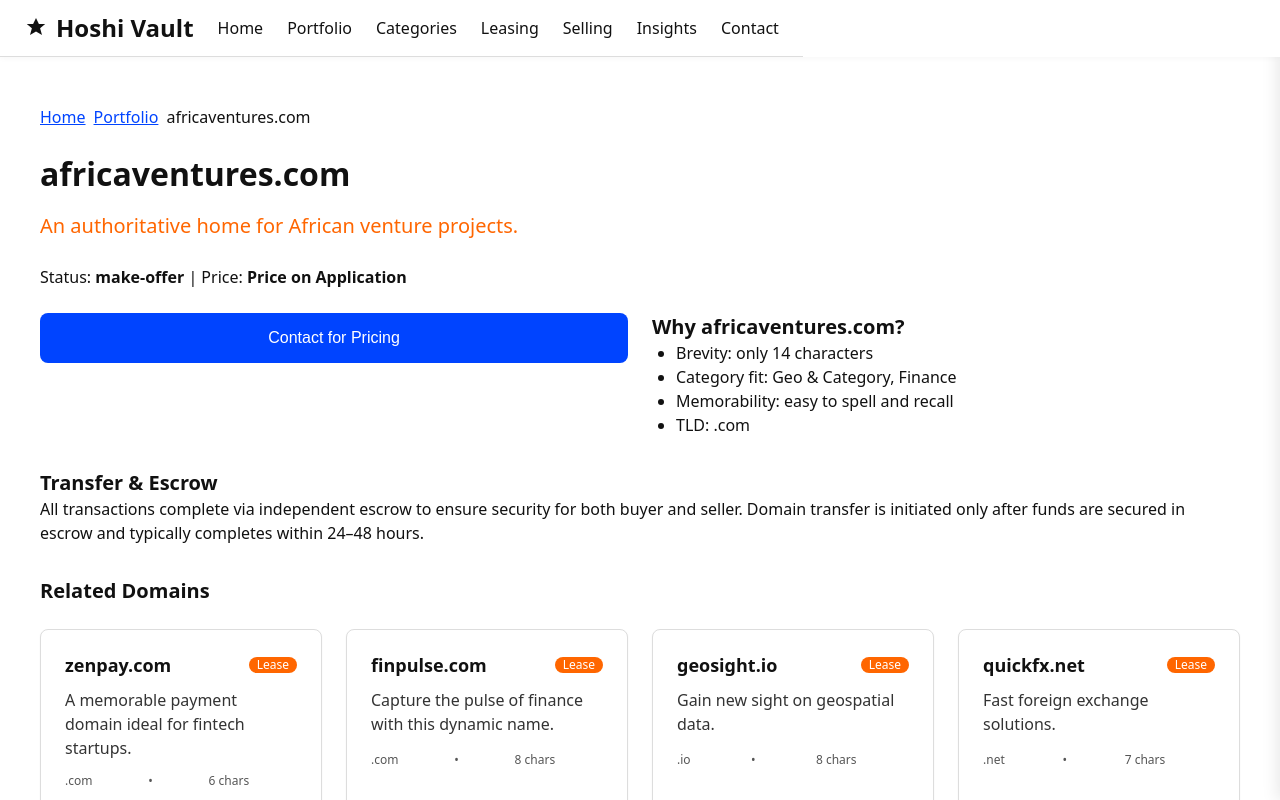
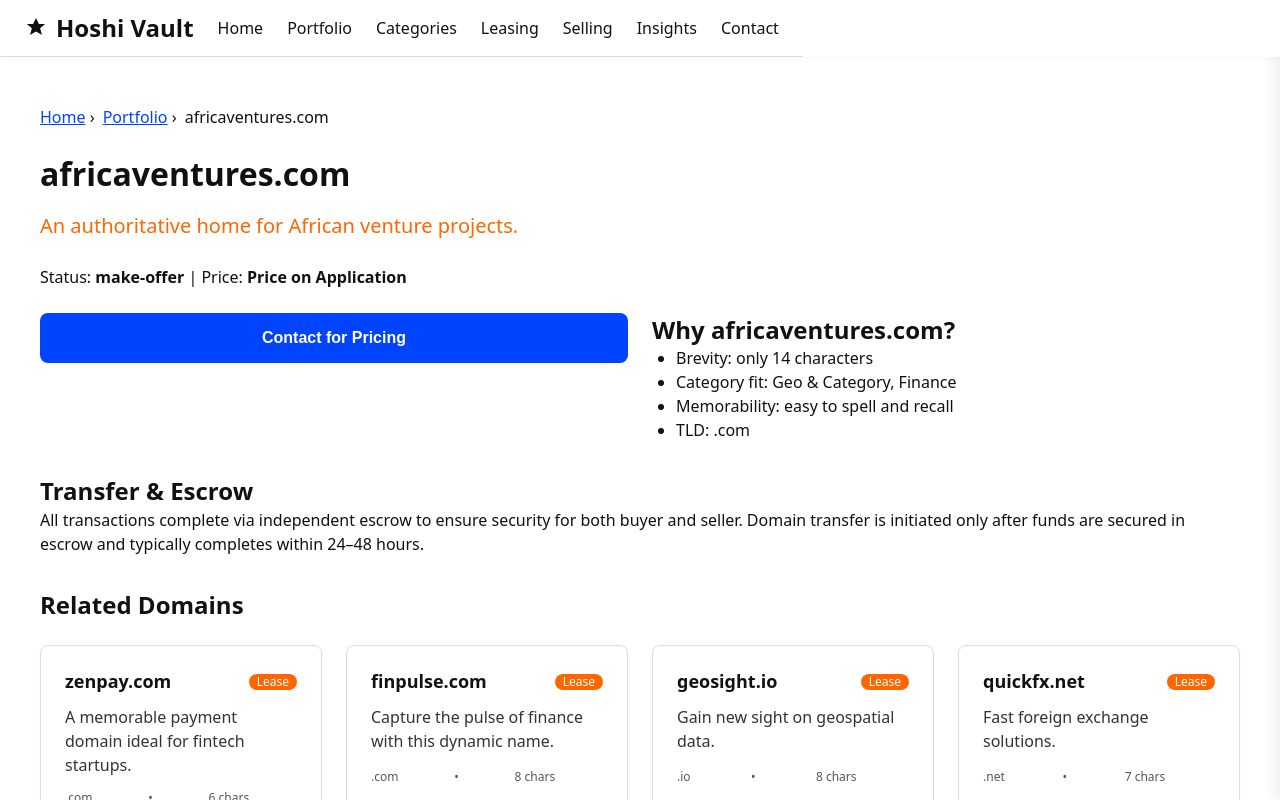
Before and after one commit to Hoshi-Cyber/hvault, a Next.js app: page /domain/africaventures-com in a window 1280 px wide. Shown: the top 800 px of the page. Built offline with nearby package versions, Linux system fonts and the light colour scheme.

Commit message:
feat(domain-detail): ensure CTA uses open(domain), tidy breadcrumbs and a11y

```diff
--- a/pages/domain/[slug].js
+++ b/pages/domain/[slug].js
@@ -19,10 +19,13 @@ export default function DomainDetail() {
 
   if (!domain) {
     return (
-      <div className="container" style={{ padding: 'var(--space-5) 0' }}>
+      <main className="container" style={{ padding: 'var(--space-5) 0' }}>
         <h1>Domain Not Found</h1>
         <p>The requested domain could not be found in our inventory.</p>
-      </div>
+        <p>
+          <Link href="/portfolio">Return to portfolio</Link>
+        </p>
+      </main>
     );
   }
 
@@ -36,7 +39,11 @@ export default function DomainDetail() {
 
   // Related domains: up to 4 from same categories
   const related = domains
-    .filter((d) => d.slug !== domain.slug && d.categories.some((c) => domain.categories.includes(c)))
+    .filter(
+      (d) =>
+        d.slug !== domain.slug &&
+        d.categories.some((c) => domain.categories.includes(c))
+    )
     .slice(0, 4);
 
   // Structured data
@@ -46,14 +53,14 @@ export default function DomainDetail() {
           '@type': 'Offer',
           price: domain.price_value,
           priceCurrency: 'USD',
-          availability: 'http://schema.org/InStock',
+          availability: 'http://schema.org/InStock'
         }
       : domain.price_type === 'range'
       ? {
           '@type': 'AggregateOffer',
           lowPrice: domain.price_value[0],
           highPrice: domain.price_value[1],
-          priceCurrency: 'USD',
+          priceCurrency: 'USD'
         }
       : null;
 
@@ -65,7 +72,7 @@ export default function DomainDetail() {
     brand: { '@type': 'Brand', name: 'Hoshi Vault' },
     offers,
     sku: domain.slug,
-    url: `https://hoshivault.com/domain/${domain.slug}`,
+    url: `https://hoshivault.com/domain/${domain.slug}`
   };
 
   return (
@@ -76,25 +83,58 @@ export default function DomainDetail() {
           name="description"
           content={`Secure ${domain.name} – premium domain available for lease or purchase. Escrow protected.`}
         />
-        <script type="application/ld+json" dangerouslySetInnerHTML={{ __html: JSON.stringify(productSchema) }} />
+        <script
+          type="application/ld+json"
+          // eslint-disable-next-line react/no-danger
+          dangerouslySetInnerHTML={{ __html: JSON.stringify(productSchema) }}
+        />
       </Head>
 
-      <div className="container" style={{ padding: 'var(--space-5) 0' }}>
+      <main className="container" style={{ padding: 'var(--space-5) 0' }}>
+        {/* Breadcrumbs */}
         <nav aria-label="Breadcrumb" style={{ marginBottom: 'var(--space-3)' }}>
-          <ol style={{ listStyle: 'none', display: 'flex', gap: '8px' }}>
-            <li><Link href="/">Home</Link></li>
-            <li><Link href="/portfolio">Portfolio</Link></li>
+          <ol
+            style={{
+              listStyle: 'none',
+              display: 'flex',
+              gap: '8px',
+              padding: 0,
+              margin: 0
+            }}
+          >
+            <li>
+              <Link href="/">Home</Link>
+              <span aria-hidden="true"> › </span>
+            </li>
+            <li>
+              <Link href="/portfolio">Portfolio</Link>
+              <span aria-hidden="true"> › </span>
+            </li>
             <li aria-current="page">{domain.name}</li>
           </ol>
         </nav>
 
-        <h1 style={{ marginBottom: 'var(--space-2)' }}>{domain.name}</h1>
-        <p style={{ marginBottom: 'var(--space-3)', fontSize: 'var(--font-size-h3)', color: 'var(--color-accent-secondary)' }}>
-          {domain.thesis}
-        </p>
-        <p>
-          Status: <strong>{domain.status}</strong> | Price: <strong>{priceDisplay}</strong>
-        </p>
+        <header>
+          <h1 style={{ marginBottom: 'var(--space-2)' }}>{domain.name}</h1>
+          <p
+            style={{
+              marginBottom: 'var(--space-3)',
+              fontSize: 'var(--font-size-h3)',
+              color: 'var(--color-accent-secondary)'
+            }}
+          >
+            {domain.thesis}
+          </p>
+          <p>
+            <span>
+              Status: <strong>{domain.status}</strong>
+            </span>{' '}
+            |{' '}
+            <span>
+              Price: <strong>{priceDisplay}</strong>
+            </span>
+          </p>
+        </header>
 
         <div
           style={{
@@ -102,48 +142,68 @@ export default function DomainDetail() {
             gap: 'var(--space-3)',
             flexWrap: 'wrap',
             marginTop: 'var(--space-3)',
-            alignItems: 'flex-start',
+            alignItems: 'flex-start'
           }}
         >
           {/* Pricing & CTA */}
-          <div style={{ flex: '1 1 300px', display: 'flex', flexDirection: 'column', gap: 'var(--space-2)' }}>
+          <section
+            aria-labelledby="pricing-cta"
+            style={{
+              flex: '1 1 300px',
+              display: 'flex',
+              flexDirection: 'column',
+              gap: 'var(--space-2)'
+            }}
+          >
+            <h2 id="pricing-cta" className="sr-only">
+              Purchase or Inquiry
+            </h2>
+
             {domain.price_type === 'fixed' && (
               <button
                 onClick={() => open(domain)}
+                aria-label={`Buy or inquire about ${domain.name} for ${priceDisplay}`}
                 style={{
                   background: 'var(--color-accent-primary)',
                   color: '#fff',
                   padding: 'var(--space-2)',
                   borderRadius: 'var(--radius)',
                   border: 'none',
+                  fontWeight: 600
                 }}
               >
                 Buy Now for {priceDisplay}
               </button>
             )}
+
             {domain.price_type === 'range' && (
               <button
                 onClick={() => open(domain)}
+                aria-label={`Make an offer for ${domain.name}`}
                 style={{
                   background: 'var(--color-accent-primary)',
                   color: '#fff',
                   padding: 'var(--space-2)',
                   borderRadius: 'var(--radius)',
                   border: 'none',
+                  fontWeight: 600
                 }}
               >
                 Make an Offer
               </button>
             )}
+
             {domain.price_type === 'POA' && (
               <button
                 onClick={() => open(domain)}
+                aria-label={`Contact Hoshi Vault for pricing on ${domain.name}`}
                 style={{
                   background: 'var(--color-accent-primary)',
                   color: '#fff',
                   padding: 'var(--space-2)',
                   borderRadius: 'var(--radius)',
                   border: 'none',
+                  fontWeight: 600
                 }}
               >
                 Contact for Pricing
@@ -163,11 +223,11 @@ export default function DomainDetail() {
                 terms={domain.lease_terms}
               />
             )}
-          </div>
+          </section>
 
           {/* Proof Points */}
-          <div style={{ flex: '1 1 300px' }}>
-            <h3>Why {domain.name}?</h3>
+          <section aria-labelledby="why-domain" style={{ flex: '1 1 300px' }}>
+            <h2 id="why-domain">Why {domain.name}?</h2>
             <ul style={{ paddingLeft: 'var(--space-3)', listStyle: 'disc' }}>
               <li>Brevity: only {domain.length} characters</li>
               <li>
@@ -180,28 +240,29 @@ export default function DomainDetail() {
               <li>Memorability: easy to spell and recall</li>
               <li>TLD: {domain.tld}</li>
             </ul>
-          </div>
+          </section>
         </div>
 
         {/* Notes and Legal */}
-        <section style={{ marginTop: 'var(--space-4)' }}>
-          <h3>Transfer & Escrow</h3>
+        <section aria-labelledby="transfer-escrow" style={{ marginTop: 'var(--space-4)' }}>
+          <h2 id="transfer-escrow">Transfer & Escrow</h2>
           <p>
-            All transactions complete via independent escrow to ensure security for both buyer and seller. Domain
-            transfer is initiated only after funds are secured in escrow and typically completes within 24–48 hours.
+            All transactions complete via independent escrow to ensure security for both buyer and seller.
+            Domain transfer is initiated only after funds are secured in escrow and typically completes within
+            24–48 hours.
           </p>
         </section>
 
         {/* Related domains */}
         {related.length > 0 && (
-          <section style={{ marginTop: 'var(--space-4)' }}>
-            <h3>Related Domains</h3>
+          <section aria-labelledby="related-domains" style={{ marginTop: 'var(--space-4)' }}>
+            <h2 id="related-domains">Related Domains</h2>
             <div
               style={{
                 display: 'grid',
                 gridTemplateColumns: 'repeat(auto-fit, minmax(250px, 1fr))',
                 gap: 'var(--space-3)',
-                marginTop: 'var(--space-3)',
+                marginTop: 'var(--space-3)'
               }}
             >
               {related.map((d) => (
@@ -210,7 +271,7 @@ export default function DomainDetail() {
             </div>
           </section>
         )}
-      </div>
+      </main>
     </>
   );
 }
```
